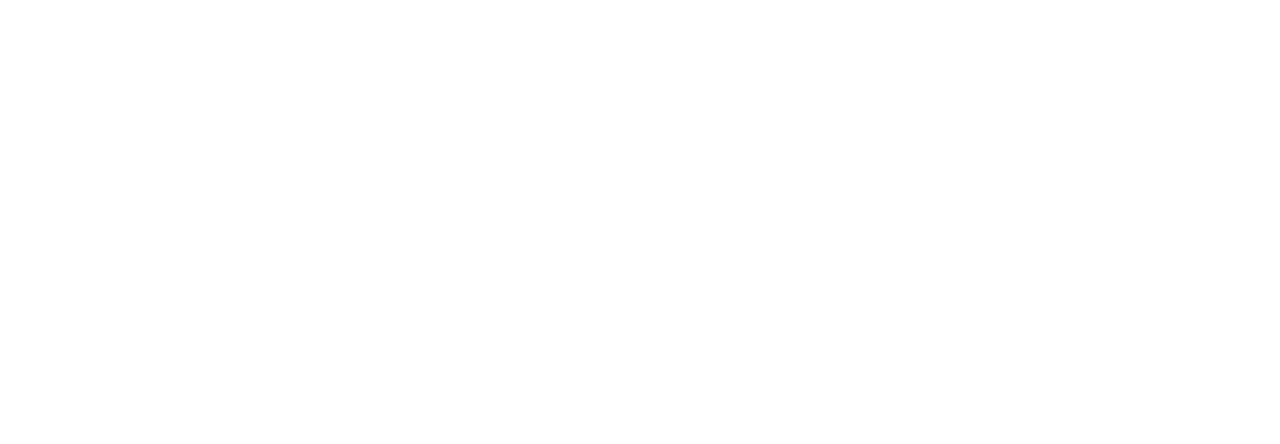
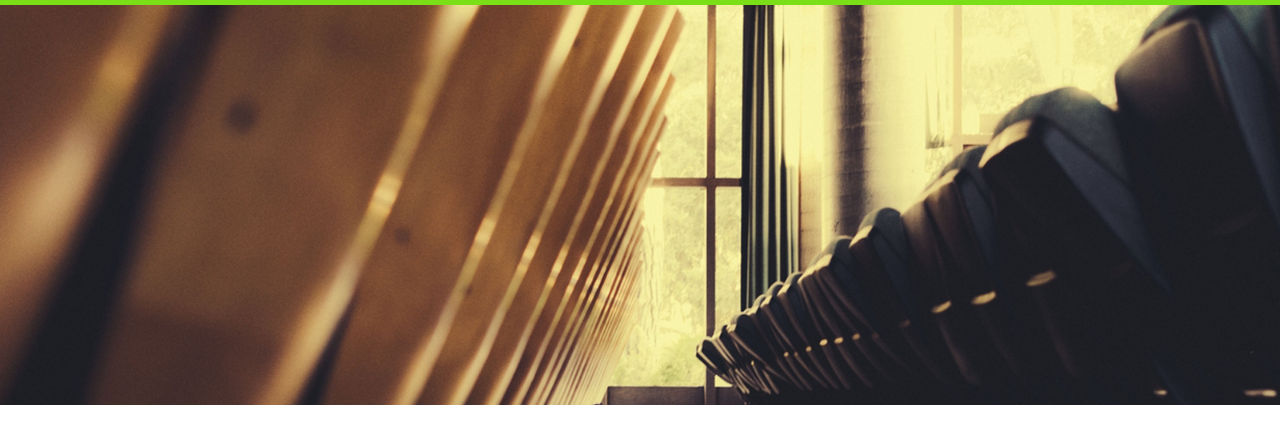
Before and after one commit to BRTytan/notify, a plain HTML site: page index.html in a window 1280 px wide. Drawn offline with Linux system fonts and the light colour scheme.

Commit message:
colocar background

```diff
--- a/index.html
+++ b/index.html
@@ -4,9 +4,25 @@
     <meta charset="UTF-8">
     <meta name="viewport" content="width=device-width, initial-scale=1.0">
     <meta http-equiv="X-UA-Compatible" content="ie=edge">
+    <link rel="stylesheet" href="style.css">
     <title>Notify o que?</title>
 </head>
 <body>
+    <nav>
+        <div class="linha">
+        </div>
 
+    </nav>
+    <header>
+        <div class="background">
+            <div>
+
+            </div>
+            <div>
+                <div></div>
+                <div></div>
+            </div>
+        </div>
+    </header>
 </body>
 </html>
--- a/style.css
+++ b/style.css
@@ -0,0 +1,22 @@
+body{
+    margin: 0 auto;
+}
+.linha{
+    background-color: rgb(123, 223, 23);
+    height: 5px;
+    width: 100%;
+}
+header{
+    justify-items: space-between;
+    height: 400px;
+    width: 100%;
+}
+.background{
+    background-image: url("imagens/banner.png");
+    background-size: cover;
+    background-position: center;
+    height: 100%;
+    width: 100%;
+    justify-self: center;
+    display:flex;
+}
```
